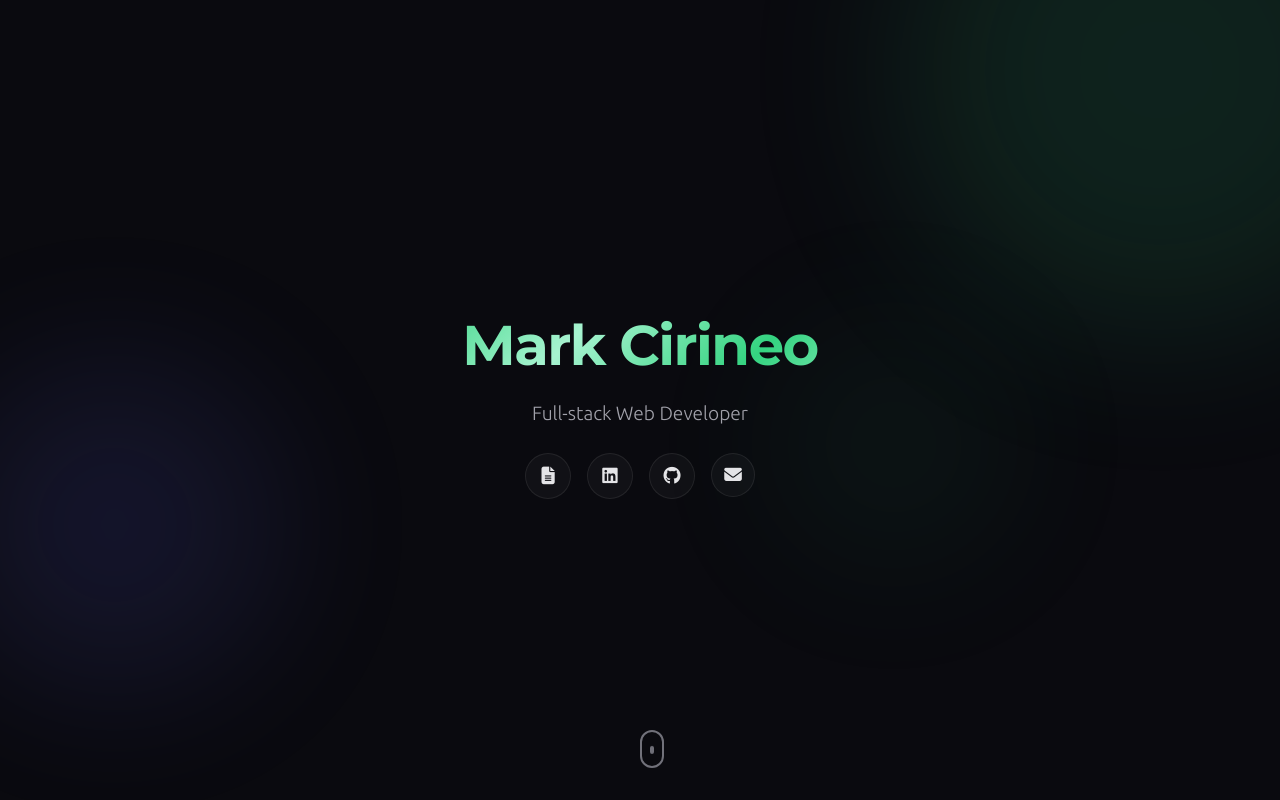
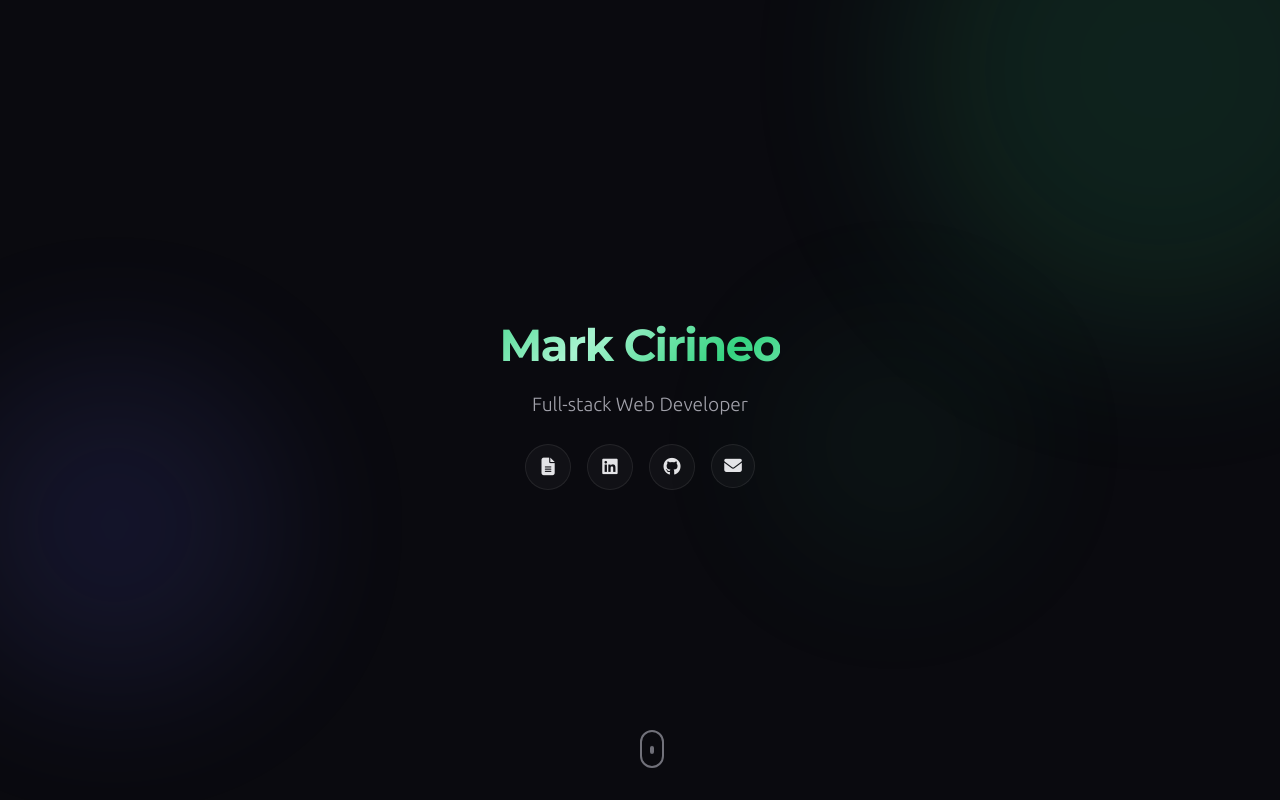
Before and after one commit to MarkCirineo/portfolio, a Vue app: page / in a window 1280 px wide. Shown: the top 800 px of the page. Built offline with nearby package versions, Linux system fonts and the light colour scheme.

Commit message:
fix: update hero name font size

```diff
--- a/src/components/hero/Hero.vue
+++ b/src/components/hero/Hero.vue
@@ -131,7 +131,7 @@ export default defineComponent({
 /* Name with gradient shimmer */
 .hero-name {
     font-family: var(--font-heading);
-    font-size: 3.5rem;
+    font-size: 2.8rem;
     font-weight: 700;
     margin: 0;
     letter-spacing: -1.5px;
```
